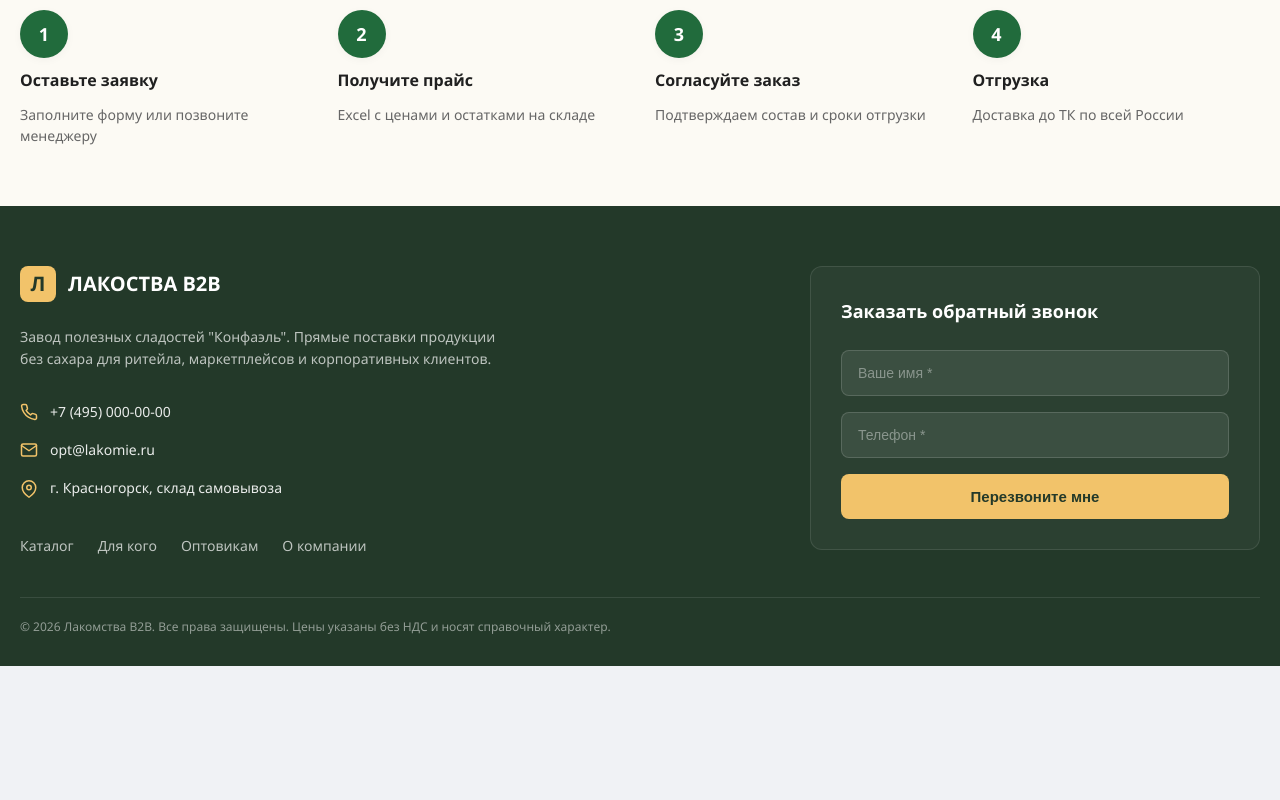
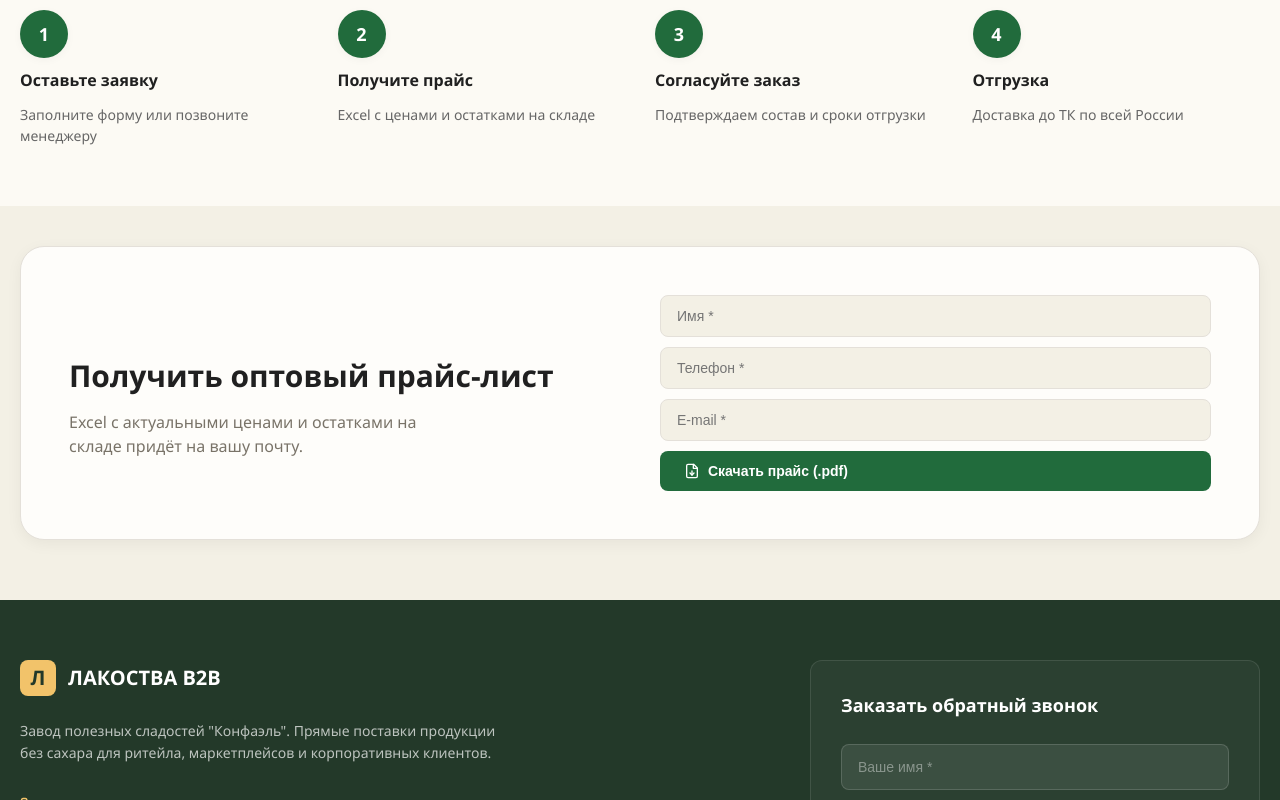
Before and after one commit to ScriShima/B2BMarket_layout, a website: page wholesale.html in a window 1280 px wide. Shown: the part 1220-2020 px from the top of the page. Before the commit the page ends 1886 px from the top, so only its background shows below. Drawn offline with Linux system fonts and the light colour scheme.

Commit message:
wholesale screen

```diff
--- a/css/wholesale/conditions.css
+++ b/css/wholesale/conditions.css
@@ -109,7 +109,7 @@
 }
 
 .tier-card {
-  background-color: var(--white);
+  background-color: var(--add-bg);
   border: 1px solid var(--border);
   border-radius: calc(var(--radius) * 2);
   padding: 24px;
--- a/css/wholesale/cta.css
+++ b/css/wholesale/cta.css
@@ -0,0 +1,79 @@
+.cta-section {
+  padding: var(--spacing-xl) 0 60px 0;
+  background: var(--dark-bg);
+}
+
+.cta-card {
+  background-color: var(--add-bg);
+  border: 1px solid var(--border);
+  border-radius: calc(var(--radius) * 3);
+  padding: var(--spacing-xl);
+  display: grid;
+  gap: var(--spacing-xl);
+  align-items: center;
+  box-shadow: var(--shadow-md);
+}
+
+.cta-text h2 {
+  font-size: 30px;
+  font-weight: 800;
+  margin-bottom: var(--spacing-sm);
+  color: var(--text-accent);
+}
+
+.cta-text p {
+  color: var(--text);
+  line-height: 1.5;
+  max-width: 400px;
+  margin: 0;
+}
+
+.cta-form {
+  display: flex;
+  flex-direction: column;
+  gap: var(--spacing-sm);
+}
+
+.cta-form input {
+  width: 100%;
+  padding: 12px 16px;
+  border: 1px solid var(--border);
+  border-radius: var(--radius);
+  background-color: var(--dark-bg);
+  columns: var(--dark);
+  font-size: 14px;
+  outline: none;
+  transition: var(--transition);
+  box-sizing: border-box;
+}
+
+.cta-form input:focus {
+  border-color: var(--primary);
+  box-shadow: 0 0 0 3px color-mix(in srgb, var(--primary) 20%, transparent);
+}
+
+.btn-primary {
+  display: inline-flex;
+  align-items: center;
+  gap: 8px;
+  background-color: var(--primary);
+  color: var(--white);
+  padding: 12px 24px;
+  border-radius: var(--radius);
+  border: none;
+  font-size: 14px;
+  font-weight: 700;
+  cursor: pointer;
+  transition: var(--transition);
+}
+
+.btn-primaty:hover {
+  background-color: var(--primary-hover);
+}
+
+@media (min-width: 768px) {
+  .cta-card {
+    grid-template-columns: 1fr 1fr;
+    padding: 48px;
+  }
+}
--- a/wholesale.html
+++ b/wholesale.html
@@ -9,6 +9,7 @@
     <link rel="stylesheet" href="css/base/footer.css" />
     <link rel="stylesheet" href="css/wholesale/conditions.css" />
     <link rel="stylesheet" href="css/wholesale/steps.css" />
+    <link rel="stylesheet" href="css/wholesale/cta.css" />
   </head>
   <body>
     <header class="b2b-header">
@@ -284,6 +285,48 @@
           </div>
         </div>
       </section>
+
+      <!--БЛОК 3-->
+      <section class="cta-section">
+        <div class="container">
+          <div class="cta-card">
+            <div class="cta-text">
+              <h2>Получить оптовый прайс-лист</h2>
+              <p>
+                Excel с актуальными ценами и остатками на складе придёт на вашу
+                почту.
+              </p>
+            </div>
+            <form class="cta-form" action="#" method="POST">
+              <input type="text" placeholder="Имя *" required />
+              <input type="tel" placeholder="Телефон *" required />
+              <input type="email" placeholder="E-mail *" required />
+              <button type="submit" class="btn-primary">
+                <svg
+                  class="icon-sm"
+                  xmlns="http://www.w3.org/2000/svg"
+                  width="24"
+                  height="24"
+                  viewBox="0 0 24 24"
+                  fill="none"
+                  stroke="currentColor"
+                  stroke-width="2"
+                  stroke-linecap="round"
+                  stroke-linejoin="round"
+                >
+                  <path
+                    d="M14.5 2H6a2 2 0 0 0-2 2v16a2 2 0 0 0 2 2h12a2 2 0 0 0 2-2V7.5L14.5 2z"
+                  />
+                  <polyline points="14 2 14 8 20 8" />
+                  <path d="M12 18v-6" />
+                  <path d="m9 15 3 3 3-3" />
+                </svg>
+                Скачать прайс (.pdf)
+              </button>
+            </form>
+          </div>
+        </div>
+      </section>
     </main>
 
     <footer class="b2b-footer">
```
